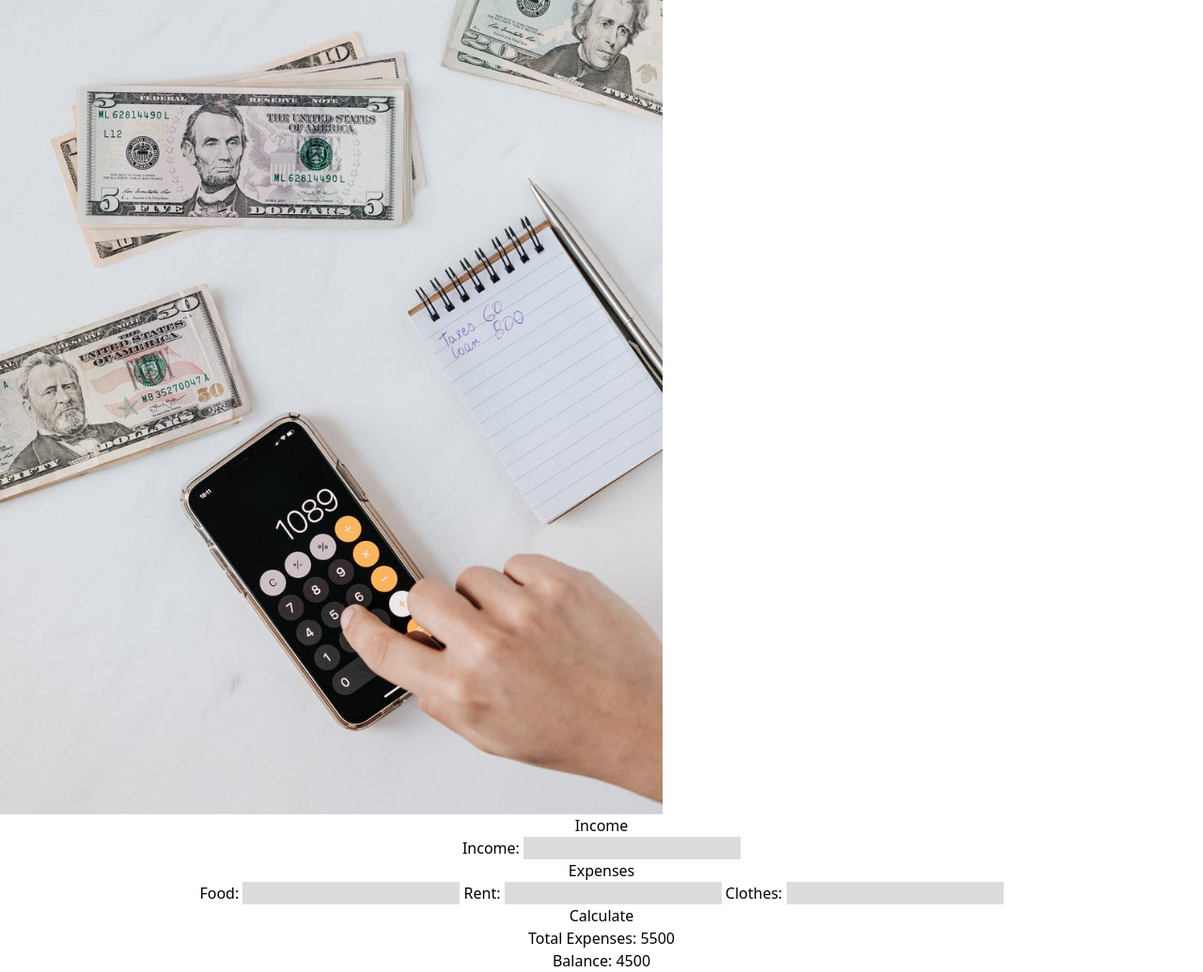
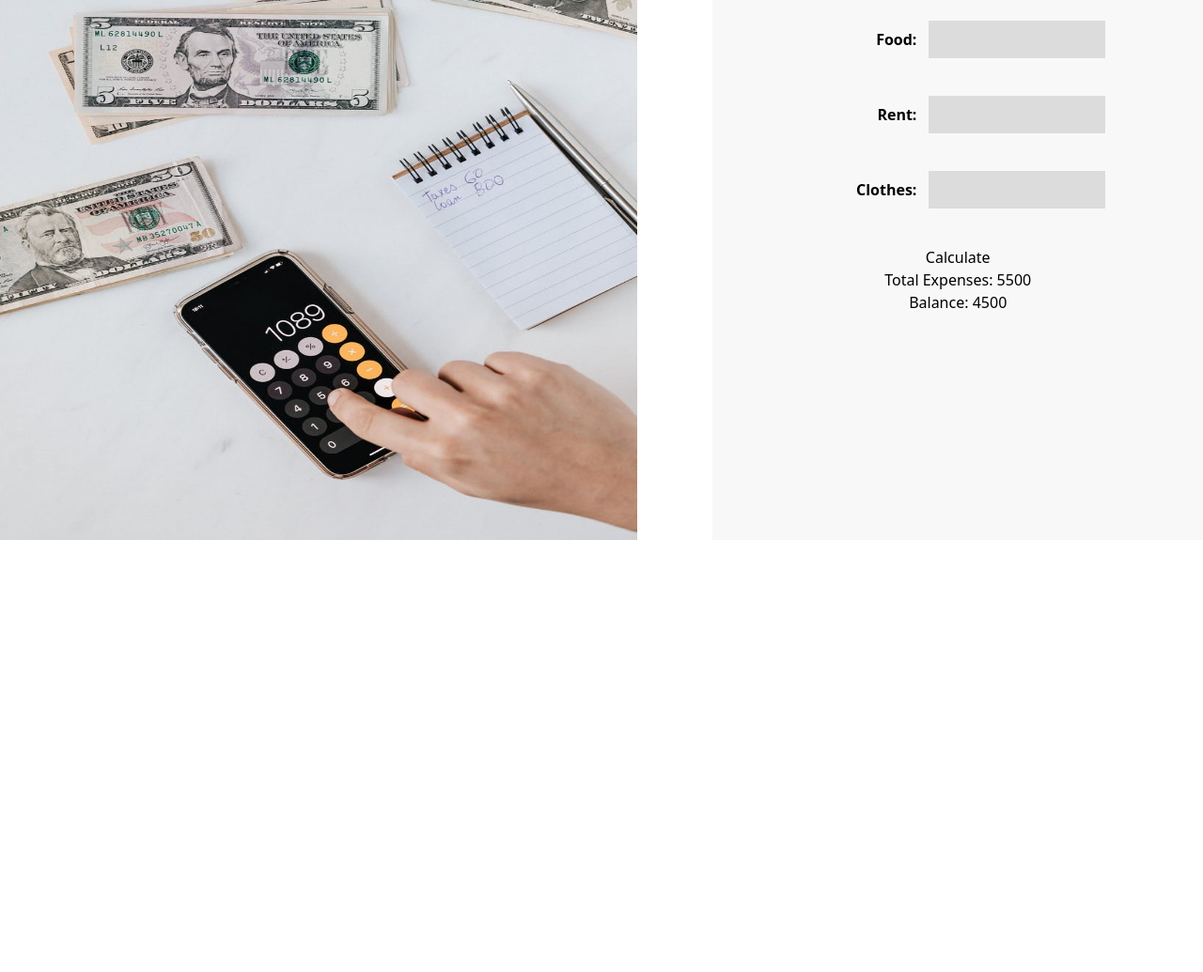
Before and after one commit to omarjafor/MoneyMaster, a plain HTML site: page index.html in a window 1280 px wide. Shown: the part 330-1365 px from the top of the page at 94% size. After the commit the page ends 905 px from the top, so only its background shows below. Drawn offline with nearby package versions, Linux system fonts and the light colour scheme.

Commit message:
front works

```diff
--- a/index.html
+++ b/index.html
@@ -10,25 +10,31 @@
 
 <body>
     <section>
-        <div class="text-center">
-            <h1 class="text-6xl font-bold text-[#31A5AC] my-10">Money Master</h1>
-            <div>
-                <img src="img.jpg" alt="Money Master Image" width="705px">
+        <h1 class="text-6xl text-center font-bold text-[#31A5AC] my-10">Money Master</h1>
+        <div class="flex md:flex-col lg:flex-row gap-20 justify-evenly h-[765px]">
+            <div class="w-[705px]">
+                <img class="cover h-[765px]" src="img.jpg" alt="Money Master Image" width="705px">
             </div>
-            <div>
-                <div>
-                    <h2>Income</h2>
-                    <label for="income">Income:</label>
-                    <input class="bg-[#DCDCDC]" type="number" name="income" id="income">
-                </div>
-                <div>
-                    <h2>Expenses</h2>
-                    <label for="food">Food:</label>
-                    <input class="bg-[#DCDCDC]" type="number" name="food" id="food">
-                    <label for="rent">Rent:</label>
-                    <input class="bg-[#DCDCDC]" type="number" name="rent" id="rent">
-                    <label for="clothes">Clothes:</label>
-                    <input class="bg-[#DCDCDC]" type="number" name="clothes" id="clothes">
+            <div class="bg-[#F8F8F8] text-center w-[542px]">
+                <div class="w-[60%] mx-auto">
+                    <div class="space-y-5 my-5">
+                        <h2 class="text-3xl font-bold">Income</h2>
+                        <div class="text-right">
+                            <label class="w-[10%] font-semibold" for="income">Income: &nbsp;</label>
+                            <input class="w-[60%] bg-[#DCDCDC] px-3 py-2" type="number" name="income" id="income">
+                        </div>
+                    </div>
+                    <div class="space-y-5 my-5">
+                        <h2 class="text-3xl font-bold">Expenses</h2>
+                        <div class="text-right">
+                            <label class="w-[10%] font-semibold" for="food">Food: &nbsp;</label>
+                            <input class="w-[60%] bg-[#DCDCDC] space-y-5 my-5 px-3 py-2" type="number" name="food" id="food"><br>
+                            <label class="w-[10%] font-semibold" for="rent">Rent: &nbsp;</label>
+                            <input class="w-[60%] bg-[#DCDCDC] space-y-5 my-5 px-3 py-2" type="number" name="rent" id="rent"><br>
+                            <label class="w-[10%] font-semibold" for="clothes">Clothes: &nbsp;</label>
+                            <input class="w-[60%] bg-[#DCDCDC] space-y-5 my-5 px-3 py-2" type="number" name="clothes" id="clothes">
+                        </div>
+                    </div>
                 </div>
                 <div>
                     <button>Calculate</button>
@@ -38,6 +44,7 @@
             </div>
         </div>
     </section>
+    <script src="script.js"></script>
 </body>
 
 </html>
```
